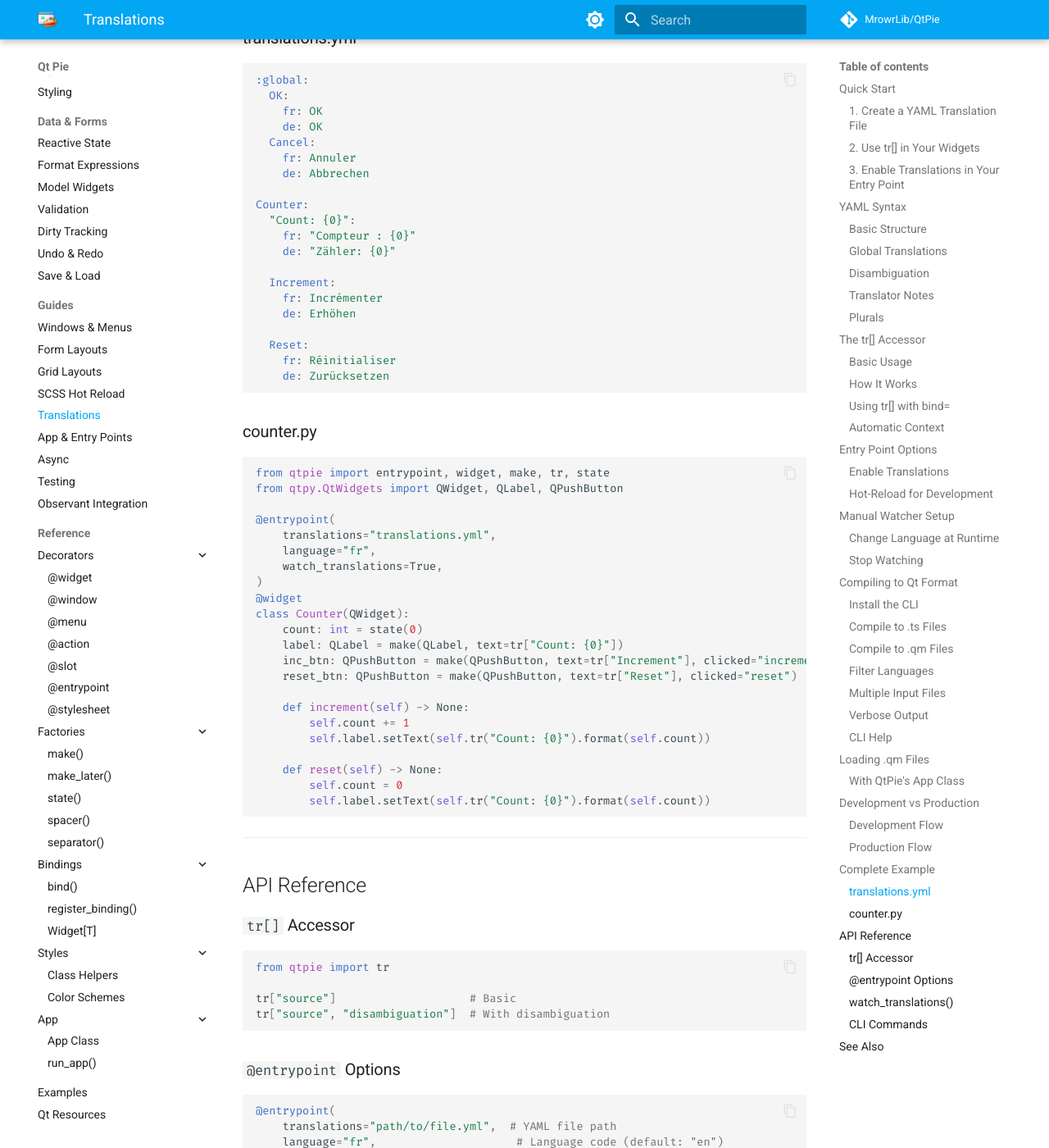
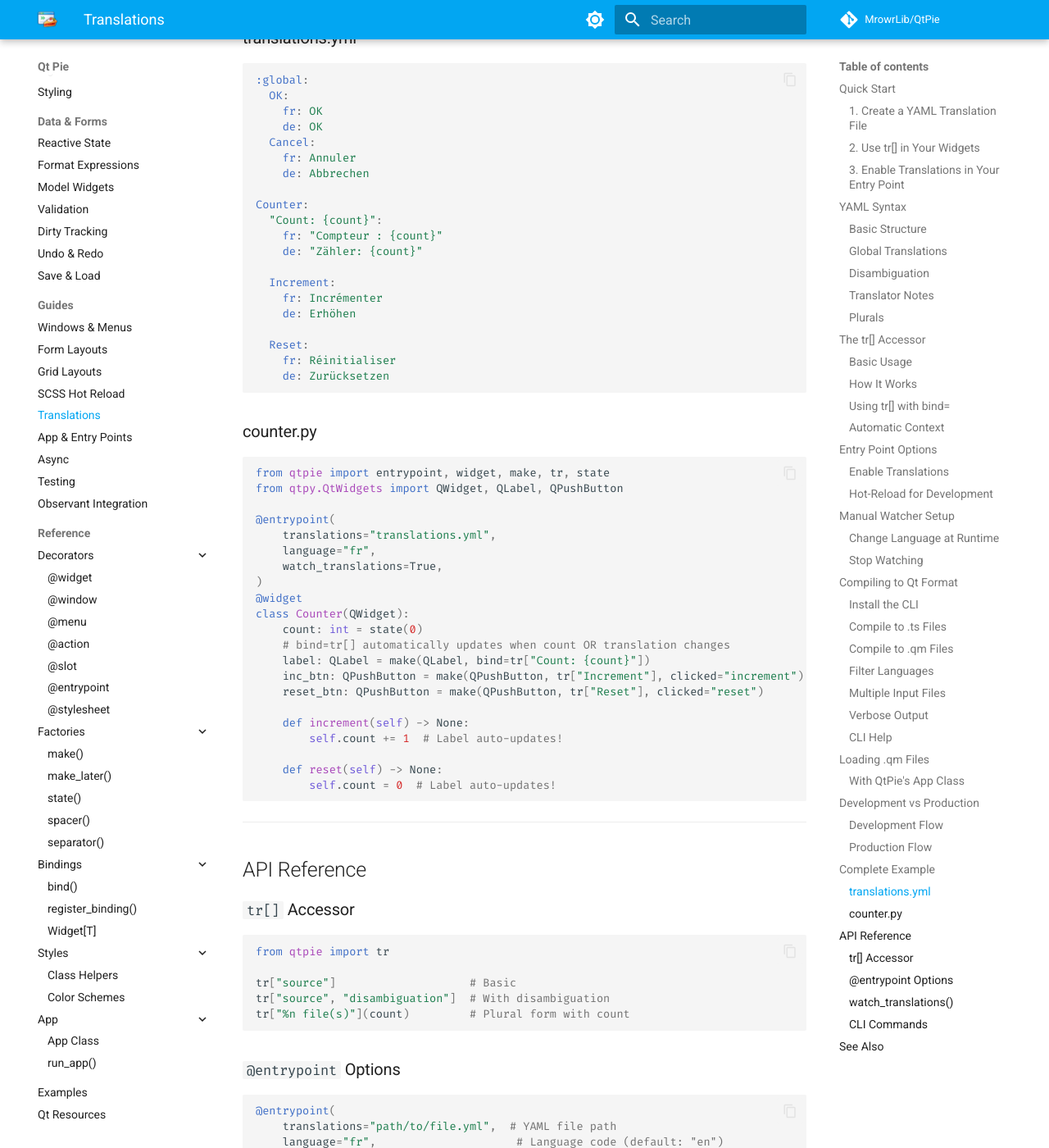
Before and after one commit to MrowrLib/QtPie, an MkDocs documentation site: the page built from docs/guides/translations.md, in a window 1280 px wide and 1400 px high, scrolled down 9219 px. Shown: the whole window at 82% size. Built offline with MkDocs 1.6.1 and Material for MkDocs 9.7.7, drawn with Linux system fonts in a browser that asks for light colours; comment, search, counter and statistics services are not loaded.

Commit message:
update i18n guide

````diff
--- a/docs/guides/translations.md
+++ b/docs/guides/translations.md
@@ -470,9 +470,9 @@ class MyApp(App):
     de: Abbrechen
 
 Counter:
-  "Count: {0}":
-    fr: "Compteur : {0}"
-    de: "Zähler: {0}"
+  "Count: {count}":
+    fr: "Compteur : {count}"
+    de: "Zähler: {count}"
 
   Increment:
     fr: Incrémenter
@@ -497,17 +497,16 @@ from qtpy.QtWidgets import QWidget, QLabel, QPushButton
 @widget
 class Counter(QWidget):
     count: int = state(0)
-    label: QLabel = make(QLabel, text=tr["Count: {0}"])
-    inc_btn: QPushButton = make(QPushButton, text=tr["Increment"], clicked="increment")
-    reset_btn: QPushButton = make(QPushButton, text=tr["Reset"], clicked="reset")
+    # bind=tr[] automatically updates when count OR translation changes
+    label: QLabel = make(QLabel, bind=tr["Count: {count}"])
+    inc_btn: QPushButton = make(QPushButton, tr["Increment"], clicked="increment")
+    reset_btn: QPushButton = make(QPushButton, tr["Reset"], clicked="reset")
 
     def increment(self) -> None:
-        self.count += 1
-        self.label.setText(self.tr("Count: {0}").format(self.count))
+        self.count += 1  # Label auto-updates!
 
     def reset(self) -> None:
-        self.count = 0
-        self.label.setText(self.tr("Count: {0}").format(self.count))
+        self.count = 0  # Label auto-updates!
 ```
 
 ---
@@ -521,6 +520,7 @@ from qtpie import tr
 
 tr["source"]                    # Basic
 tr["source", "disambiguation"]  # With disambiguation
+tr["%n file(s)"](count)         # Plural form with count
 ```
 
 ### `@entrypoint` Options
````
